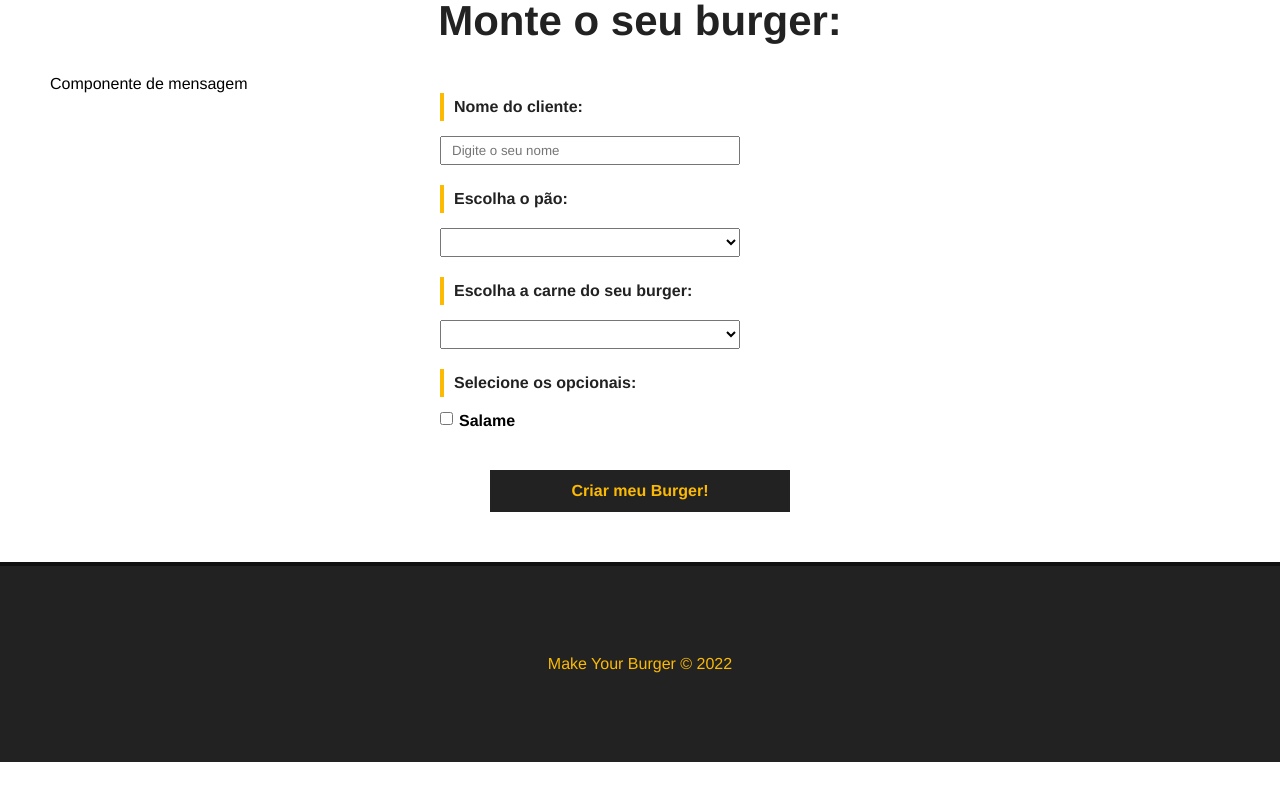
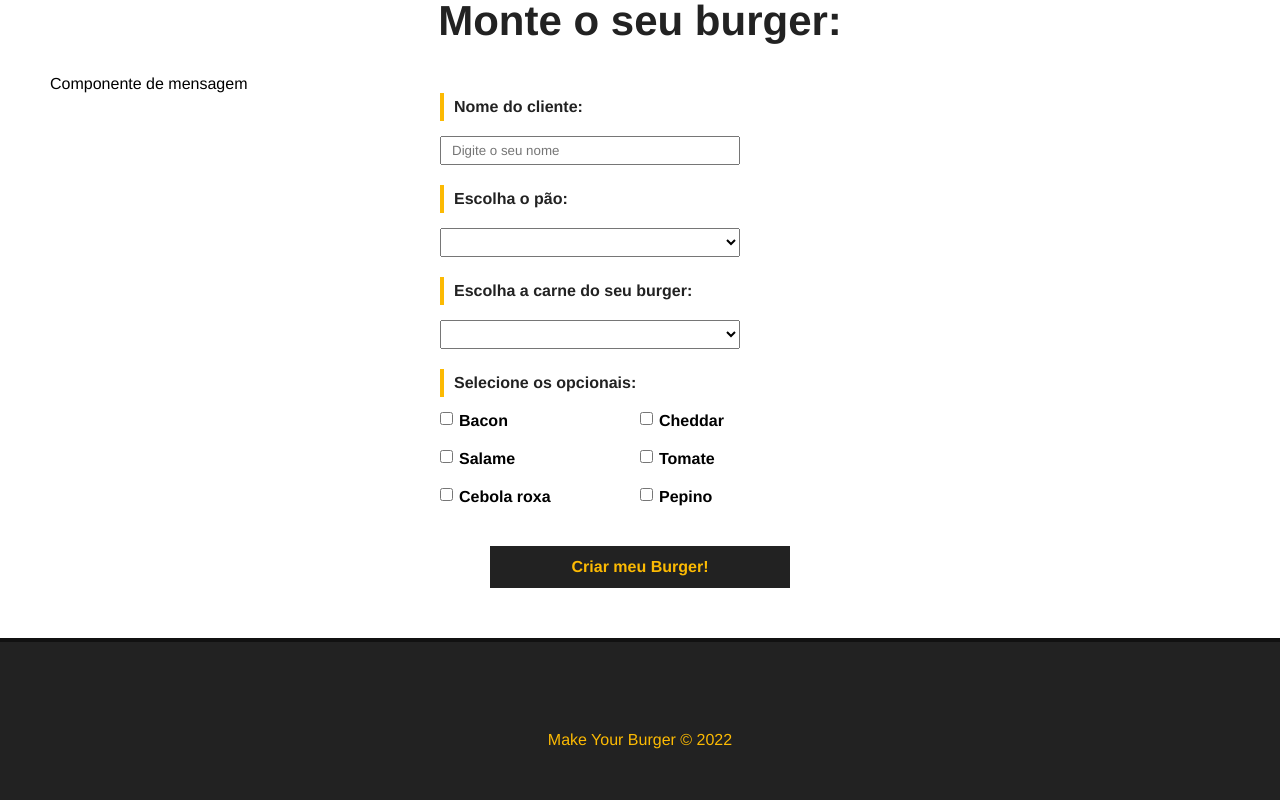
Before and after one commit to JLira/HamburgerDelivery, a Vue app: page / in a window 1280 px wide. Shown: the part 931-1731 px from the top of the page. Before the commit the page ends 1693 px from the top, so only its background shows below. Built offline with nearby package versions, Linux system fonts and the light colour scheme; data requests are answered from the project's data file.

Commit message:
chore: Vue 25 Redeeming bank data

```diff
--- a/src/components/BurgerForm.vue
+++ b/src/components/BurgerForm.vue
@@ -17,25 +17,32 @@
           <label for="pao">Escolha o pão:</label>
           <select name="pao" id="pao" v-model="pao">
             <option value="">Selecione o seu pão</option>
-            <option value="integral">Integral</option>
+            <option v-for="pao in paes" :key="pao.id" :value="pao.tipo">{{ pao.tipo }}</option>
           </select>
         </div>
         <div class="input-container">
           <label for="carne">Escolha a carne do seu burger:</label>
           <select name="carne" id="carne" v-model="carne">
             <option value="">Selecione o tipo de carne</option>
-            <option value="maminha">Maminha</option>
+            <option v-for="carne in carnes" :key="carne.id" :value="carne.tipo">{{ carne.tipo }}</option>
           </select>
         </div>
         <div id="opcionais-container" class="input-container">
-          <label id="opcionais-title" for="opcionais">Selecione os opcionais:</label>
-          <div class="checkbox-container">
-            <input type="checkbox" name="opcionais" v-model="opcionais" value="salame">
-            <span>Salame</span>
+          <label id="opcionais-title" for="opcionais"
+            >Selecione os opcionais:</label
+          >
+          <div class="checkbox-container" v-for="opcional in opcionaisdata" :key="opcional.id">
+            <input
+              type="checkbox"
+              name="opcionais"
+              v-model="opcionais"
+              :value="opcional.tipo"
+            />
+            <span>{{ opcional.tipo }}</span>
           </div>
         </div>
         <div class="input-container">
-          <input type="submit" class="submit-btn" value="Criar meu Burger!">
+          <input type="submit" class="submit-btn" value="Criar meu Burger!" />
         </div>
       </form>
     </div>
@@ -45,6 +52,34 @@
 <script>
 export default {
   name: "BurgerForm",
+  data() {
+    return {
+      paes: null,
+      carnes: null,
+      opcionaisdata: null,
+      nome: null,
+      pao: null,
+      carne: null,
+      opcionais: [],
+      status: "Solicitado",
+      msg: null
+    };
+  },
+  methods:{
+    async getIngredientes(){
+      const req = await fetch("http://localhost:3001/ingredientes");
+      const data = await req.json();
+
+      this.paes = data.paes;
+      this.carnes = data.carnes;
+      this.opcionaisdata = data.opcionais;
+
+
+    }
+  },
+  mounted(){
+    this.getIngredientes()
+  }
 };
 </script>
 
@@ -65,10 +100,11 @@
   margin-bottom: 15px;
   color: #222;
   padding: 5px 10px;
-     border-left: 4px solid #FCBA03;
+  border-left: 4px solid #fcba03;
 }
 
-   input, select {
+input,
+select {
   padding: 5px 10px;
   width: 300px;
 }
@@ -101,17 +137,17 @@
 
 .submit-btn {
   background-color: #222;
-     color: #FCBA03;
+  color: #fcba03;
   font-weight: bold;
   border: 2px solid #222;
   padding: 10px;
   font-size: 16px;
   margin: 0 auto;
   cursor: pointer;
-     transition: .5s;
+  transition: 0.5s;
 }
 
-   .submit-btn:hover{
+.submit-btn:hover {
   background-color: transparent;
   color: #222;
 }
```
Lines whose indentation alone changed are shown as unchanged.
